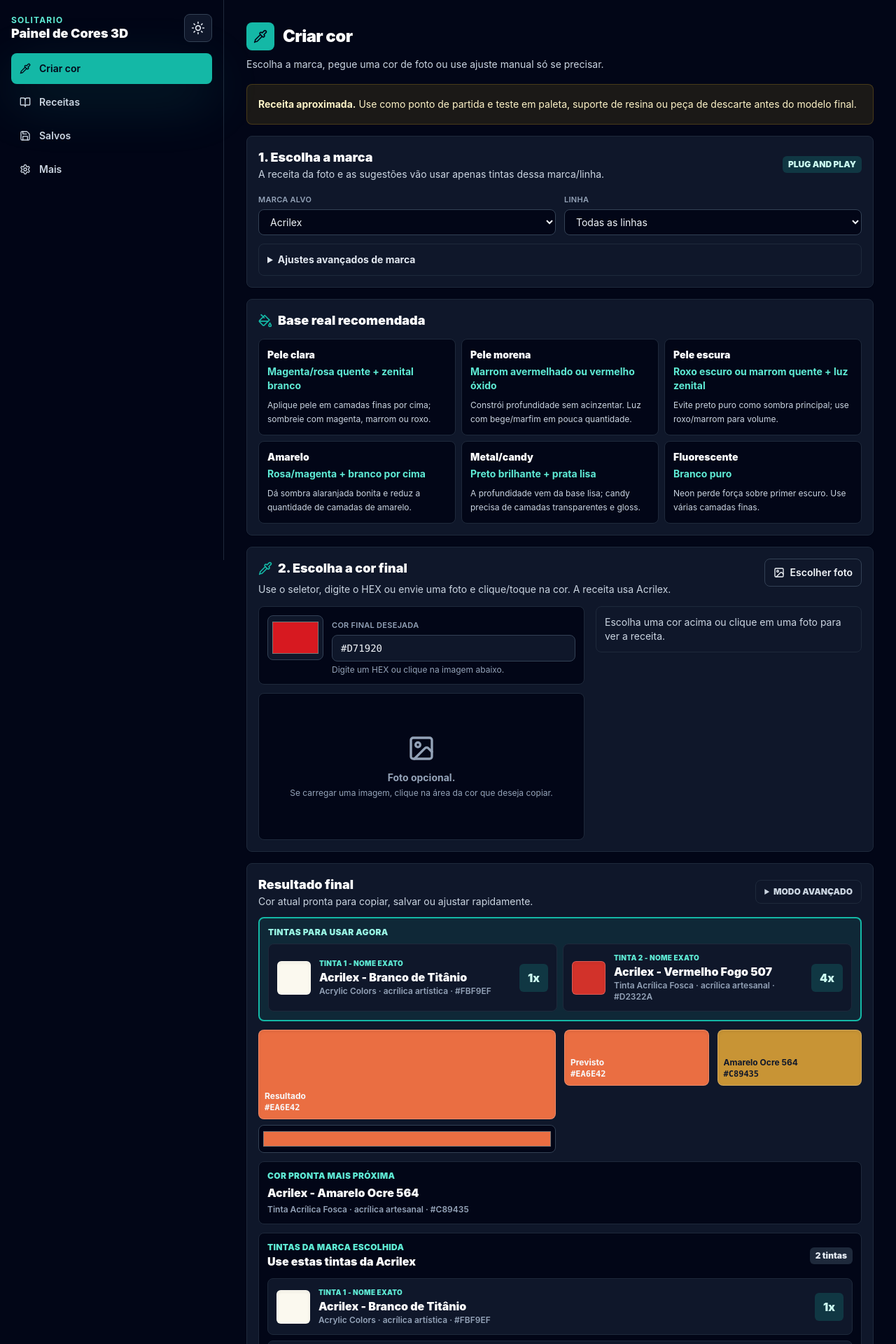
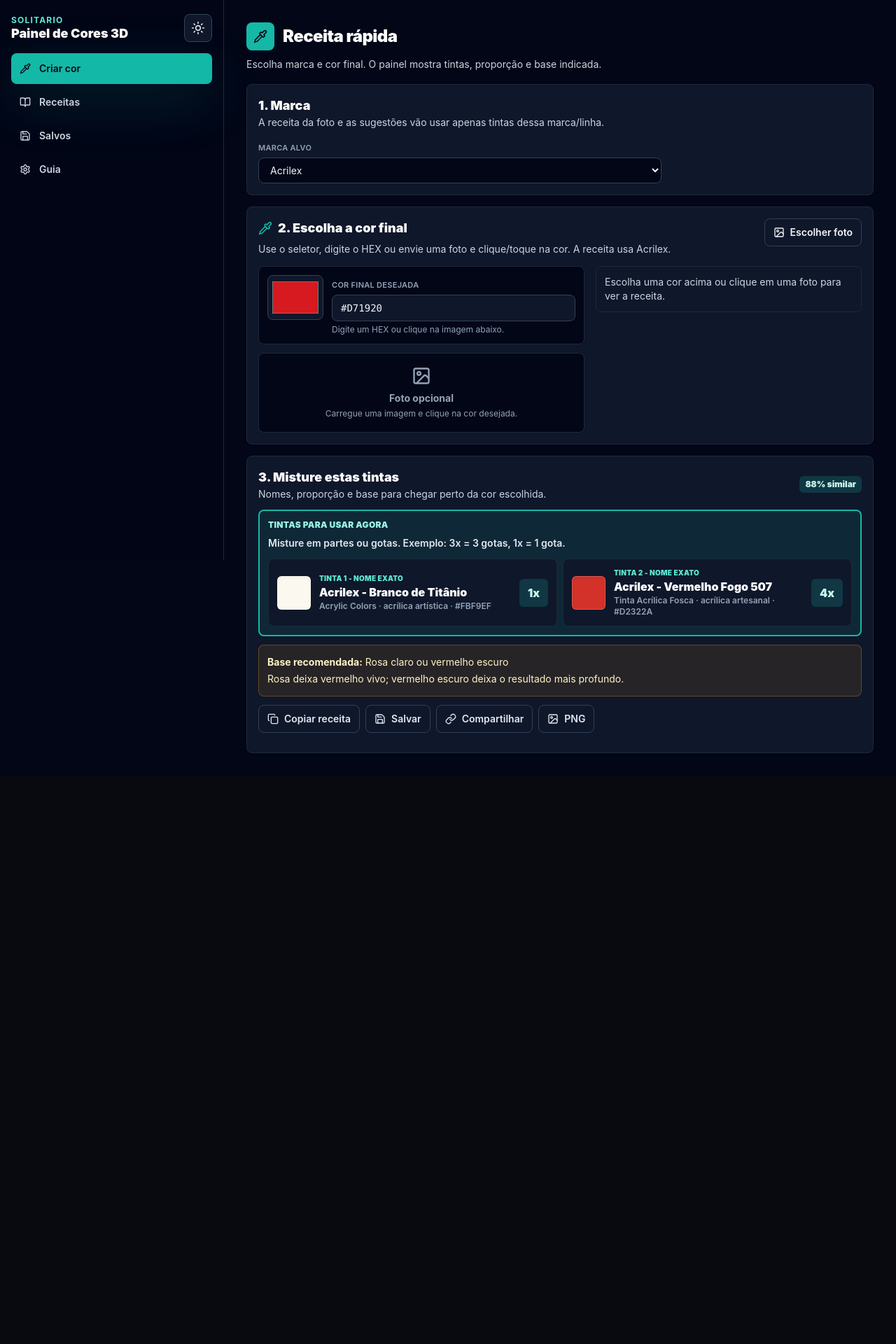
Before and after one commit to Phiricci/Painel-de-Cores, a React (Vite) app: page / in a window 1280 px wide. Shown: the top 1920 px of the page at 70% size. After the commit the page ends 1108 px from the top, so only its background shows below. Built offline with nearby package versions, Linux system fonts and the light colour scheme.

Commit message:
Simplifica fluxo principal de receitas

```diff
--- a/public/sw.js
+++ b/public/sw.js
@@ -1,4 +1,4 @@
-const CACHE_NAME = "solitario-cores-3d-v2";
+const CACHE_NAME = "solitario-cores-3d-v4";
 const APP_SHELL = ["/manifest.webmanifest", "/icon.svg", "/og-image.svg"];
 
 self.addEventListener("install", (event) => {
@@ -47,7 +47,7 @@
 
 self.addEventListener("fetch", (event) => {
   if (event.request.method !== "GET") return;
-  if (event.request.mode === "navigate" || event.request.destination === "document") {
+  if (event.request.mode === "navigate" || ["document", "script", "style", "worker", "manifest"].includes(event.request.destination)) {
     event.respondWith(networkFirst(event.request));
     return;
   }
--- a/src/App.tsx
+++ b/src/App.tsx
@@ -152,7 +152,7 @@
   { id: "mixer", label: "Criar cor", icon: Pipette },
   { id: "recipes", label: "Receitas", icon: BookOpen },
   { id: "mine", label: "Salvos", icon: Save },
-  { id: "settings", label: "Mais", icon: Settings },
+  { id: "guide", label: "Guia", icon: Settings },
 ];
 
 const sortedPaintBrands = [...paintBrands].sort((a, b) => a.name.localeCompare(b.name, "pt-BR"));
@@ -572,6 +572,10 @@
 
   if (intent === "skin" && !/(pele|flesh|skin|rosa|pink|magenta|marrom|brown|ocre|ochre|branco|white|siena|sepia)/.test(recipeText)) {
     penalty += 0.16;
+  }
+
+  if (intent === "skin" && !/(pele|flesh|skin)/.test(recipeText)) {
+    penalty += 0.2;
   }
 
   if (parts.length > 1 && new Set(parts.map((part) => part.paint.id)).size !== parts.length) {
@@ -784,6 +788,9 @@
       <div className="mb-2 text-xs font-black uppercase tracking-wide text-teal-800 dark:text-teal-200">
         Tintas para usar agora
       </div>
+      <p className="mb-3 text-sm font-semibold text-slate-700 dark:text-slate-200">
+        Misture em partes ou gotas. Exemplo: 3x = 3 gotas, 1x = 1 gota.
+      </p>
       <div className="grid gap-2 md:grid-cols-2">
         {suggestion.parts.map((part, index) => (
           <PaintRecipeRow key={`top-${part.paint.id}-${part.parts}`} part={part} brand={selectedBrand} index={index} />
@@ -2022,6 +2029,11 @@
     setPhotoSuggestion(suggestBrandMix(selectedBrandPaints, photoTargetHex, selectedBrand));
   }, [photoTargetHex, selectedBrand, selectedBrandPaints]);
 
+  useEffect(() => {
+    if (!photoSuggestion) return;
+    applyPhotoMixSuggestion(photoSuggestion);
+  }, [photoSuggestion]);
+
   const setTargetHex = (hex: string) => {
     const normalized = normalizeHex(hex);
     setPhotoTargetHex(normalized);
@@ -2137,10 +2149,10 @@
             {photoUrl ? (
               <canvas ref={canvasRef} onClick={handlePickColor} className="block max-h-[420px] w-full cursor-crosshair object-contain" title="Clique na cor que deseja copiar" />
             ) : (
-              <div className="flex min-h-52 flex-col items-center justify-center p-6 text-center text-slate-500 dark:text-slate-400">
-                <ImageIcon className="mb-3 h-10 w-10" />
-                <div className="text-sm font-bold">Foto opcional.</div>
-                <div className="mt-1 text-xs">Se carregar uma imagem, clique na área da cor que deseja copiar.</div>
+              <div className="flex min-h-28 flex-col items-center justify-center p-4 text-center text-slate-500 dark:text-slate-400">
+                <ImageIcon className="mb-2 h-7 w-7" />
+                <div className="text-sm font-bold">Foto opcional</div>
+                <div className="mt-1 text-xs">Carregue uma imagem e clique na cor desejada.</div>
               </div>
             )}
           </div>
@@ -2154,6 +2166,13 @@
               {photoSuggestion ? (
                 <>
                   <div className="rounded-lg border border-teal-300 bg-teal-50 p-3 dark:border-teal-500/30 dark:bg-teal-500/10">
+                    <div className="mb-2 text-xs font-black uppercase tracking-wide text-teal-700 dark:text-teal-200">Cor aplicada</div>
+                    <ColorSwatch hex={photoTargetHex} label="Cor final escolhida" />
+                    <p className="mt-2 text-sm leading-6 text-slate-700 dark:text-slate-200">
+                      Receita atualizada abaixo com tintas da {selectedBrand.name}. Similaridade aproximada: <strong>{accuracy}%</strong>.
+                    </p>
+                  </div>
+                  <div className="hidden">
                     <div className="mb-3 flex items-start justify-between gap-3">
                       <div>
                         <div className="text-xs font-black uppercase tracking-wide text-teal-700 dark:text-teal-200">Receita rápida</div>
@@ -2192,7 +2211,7 @@
                       </div>
                     ) : null}
                   </div>
-                  <div className="flex flex-wrap gap-2">
+                  <div className="hidden">
                     <IconButton icon={FlaskConical} label="Usar esta receita" onClick={() => applyPhotoMixSuggestion(photoSuggestion)} />
                     <IconButton icon={Copy} label="Copiar" onClick={copyPhotoRecipe} />
                   </div>
@@ -2349,32 +2368,47 @@
     () => suggestBrandMix(selectedBrandPaints, calibratedHex, selectedBrand, mixerColors),
     [calibratedHex, mixerColors, selectedBrand, selectedBrandPaints],
   );
+  const topPrimerAdvice = useMemo(
+    () => primerAdviceForColor(calibratedHex, topBrandSuggestion?.parts.map((part) => part.paint) ?? []),
+    [calibratedHex, topBrandSuggestion],
+  );
+  const topRecipeText = useMemo(() => {
+    if (!topBrandSuggestion?.parts.length) {
+      return `${selectedBrand.name}: nenhuma receita encontrada para ${calibratedHex}.`;
+    }
+    const parts = topBrandSuggestion.parts
+      .map((part) => `${formatParts(part.parts)}x ${part.paint.name} (${part.paint.line})`)
+      .join(" + ");
+    return `${selectedBrand.name}: ${parts}. Base recomendada: ${topPrimerAdvice.base}. Alvo ${topBrandSuggestion.targetHex}; previsto ${topBrandSuggestion.resultHex}. Resultado aproximado: teste antes na paleta ou em peça de descarte.`;
+  }, [calibratedHex, selectedBrand.name, topBrandSuggestion, topPrimerAdvice.base]);
+  const topRecipeAccuracy = topBrandSuggestion ? Math.max(0, Math.round((1 - Math.min(topBrandSuggestion.score, 1)) * 100)) : 0;
+  const copyTopRecipe = () => copyToClipboard(topRecipeText);
   const firstHsl = rgbToHsl(hexToRgb(mixerColors[0]?.hex ?? predictedHex));
 
   return (
     <div>
       <SectionTitle
         icon={Pipette}
-        title="Criar cor"
-        subtitle="Escolha a marca, pegue uma cor de foto ou use ajuste manual só se precisar."
+        title="Receita rápida"
+        subtitle="Escolha marca e cor final. O painel mostra tintas, proporção e base indicada."
       />
 
-      <div className="mb-4 rounded-lg border border-amber-300/60 bg-amber-100 p-4 text-sm leading-6 text-amber-950 dark:border-amber-400/20 dark:bg-amber-400/10 dark:text-amber-100">
+      <div className="hidden">
         <strong>Receita aproximada.</strong> Use como ponto de partida e teste em paleta, suporte de resina ou peça de descarte antes do modelo final.
       </div>
 
       <section className="mb-4 rounded-lg border border-slate-200 bg-white p-4 shadow-sm dark:border-slate-800 dark:bg-slate-900">
         <div className="mb-3 flex flex-wrap items-center justify-between gap-3">
           <div>
-            <h3 className="text-lg font-black text-slate-950 dark:text-white">1. Escolha a marca</h3>
+            <h3 className="text-lg font-black text-slate-950 dark:text-white">1. Marca</h3>
             <p className="text-sm text-slate-600 dark:text-slate-300">
               A receita da foto e as sugestões vão usar apenas tintas dessa marca/linha.
             </p>
           </div>
-          <span className="rounded-md bg-teal-100 px-2 py-1 text-xs font-black uppercase text-teal-900 dark:bg-teal-500/20 dark:text-teal-100">plug and play</span>
+          <span className="hidden">plug and play</span>
         </div>
-        <div className="grid gap-3 md:grid-cols-2">
-          <div>
+        <div className="grid gap-3">
+          <div className="max-w-xl">
             <FieldLabel>Marca alvo</FieldLabel>
             <select
               value={selectedBrandId}
@@ -2391,7 +2425,7 @@
               ))}
             </select>
           </div>
-          <div>
+          <div className="hidden">
             <FieldLabel>Linha</FieldLabel>
             <select value={selectedBrandLine} onChange={(event) => setSelectedBrandLine(event.target.value)} className="mt-1 w-full rounded-lg border border-slate-300 bg-white px-3 py-2 text-sm dark:border-slate-700 dark:bg-slate-950">
               {brandLineOptions(selectedBrandId).map((line) => (
@@ -2413,7 +2447,7 @@
             </div>
           </div>
         </div>
-        <details className="mt-3 rounded-lg border border-slate-200 p-3 dark:border-slate-800">
+        <details className="hidden">
           <summary className="cursor-pointer text-sm font-bold text-slate-700 dark:text-slate-200">Ajustes avançados de marca</summary>
           <div className="mt-3 grid gap-3 md:grid-cols-[auto_1fr]">
             <IconButton icon={PaintBucket} label="Converter mistura manual para marca" onClick={convertMixerToBrand} />
@@ -2432,7 +2466,9 @@
         </details>
       </section>
 
-      <BenchRulesCard />
+      <div className="hidden">
+        <BenchRulesCard />
+      </div>
 
       <PhotoColorPickerSection
         selectedBrand={selectedBrand}
@@ -2643,10 +2679,15 @@
         <section ref={exportRef} id="recipe-export-card" className="rounded-lg border border-slate-200 bg-white p-4 shadow-sm dark:border-slate-800 dark:bg-slate-900">
           <div className="mb-3 flex flex-wrap items-center justify-between gap-2">
             <div>
-              <h3 className="text-lg font-black text-slate-950 dark:text-white">Resultado final</h3>
-              <p className="text-sm text-slate-600 dark:text-slate-300">Cor atual pronta para copiar, salvar ou ajustar rapidamente.</p>
-            </div>
-            <details className="rounded-lg border border-slate-200 px-3 py-2 dark:border-slate-800">
+              <h3 className="text-lg font-black text-slate-950 dark:text-white">3. Misture estas tintas</h3>
+              <p className="text-sm text-slate-600 dark:text-slate-300">Nomes, proporção e base para chegar perto da cor escolhida.</p>
+            </div>
+            {topBrandSuggestion ? (
+              <span className="rounded-md bg-teal-100 px-2 py-1 text-xs font-black text-teal-900 dark:bg-teal-500/20 dark:text-teal-100">
+                {topRecipeAccuracy}% similar
+              </span>
+            ) : null}
+            <details className="hidden">
               <summary className="cursor-pointer text-xs font-black uppercase text-slate-600 dark:text-slate-300">Modo avançado</summary>
               <div className="mt-2 flex flex-wrap gap-2">
               {(["visual", "perceptual", "subtractive"] as MixMode[]).map((mode) => (
@@ -2668,7 +2709,20 @@
 
           <QuickPaintRecipeBanner suggestion={topBrandSuggestion} selectedBrand={selectedBrand} />
 
-          <div className="grid gap-3 md:grid-cols-[1fr_1fr]">
+          <div className="mb-3 rounded-lg border border-amber-300 bg-amber-50 p-3 text-sm leading-6 text-amber-950 dark:border-amber-500/30 dark:bg-amber-500/10 dark:text-amber-100">
+            <strong>Base recomendada:</strong> {topPrimerAdvice.base}
+            <br />
+            {topPrimerAdvice.why}
+          </div>
+
+          <div className="mb-3 flex flex-wrap gap-2">
+            <IconButton icon={Copy} label="Copiar receita" onClick={() => void copyTopRecipe()} />
+            <IconButton icon={Save} label="Salvar" onClick={saveRecipe} />
+            <IconButton icon={Link} label="Compartilhar" onClick={shareCurrentRecipe} />
+            <IconButton icon={ImageIcon} label="PNG" onClick={exportCurrentPng} />
+          </div>
+
+          <div className="hidden">
             <div>
               <ColorSwatch hex={calibratedHex} label="Resultado" large />
               <input
@@ -2685,7 +2739,7 @@
             </div>
           </div>
 
-          <div className="mt-3 rounded-lg border border-slate-200 bg-slate-50 p-3 dark:border-slate-800 dark:bg-slate-950">
+          <div className="hidden">
             <div className="text-xs font-black uppercase tracking-wide text-teal-700 dark:text-teal-300">Cor pronta mais próxima</div>
             <div className="mt-1 text-base font-black text-slate-950 dark:text-white">
               {selectedBrand.name} - {brandEquivalentResult.name}
@@ -2695,7 +2749,7 @@
             </div>
           </div>
 
-          <div className="mt-3">
+          <div className="hidden">
             <MixerPartsSummary
               colors={mixerColors}
               resultHex={calibratedHex}
@@ -2704,14 +2758,14 @@
             />
           </div>
 
-          <details className="mt-3 rounded-lg border border-slate-200 p-3 dark:border-slate-800">
+          <details className="hidden">
             <summary className="cursor-pointer text-sm font-bold text-slate-700 dark:text-slate-200">Códigos HEX/RGB/HSL</summary>
             <div className="mt-3">
               <ColorCodePanel hex={calibratedHex} label="Códigos e contraste do resultado calibrado" />
             </div>
           </details>
 
-          <details className="mt-3 rounded-lg border border-slate-200 p-3 dark:border-slate-800">
+          <details className="hidden">
             <summary className="cursor-pointer text-sm font-bold text-slate-700 dark:text-slate-200">Variações e primer</summary>
             <div className="mt-3 grid gap-3 sm:grid-cols-2">
             <div className="rounded-lg border border-slate-200 p-3 dark:border-slate-800">
@@ -2756,21 +2810,21 @@
           </details>
 
           {quickPreview ? (
-            <div className="mt-3 rounded-lg border border-teal-300 bg-teal-50 p-3 dark:border-teal-500/30 dark:bg-teal-500/10">
+            <div className="hidden">
               <div className="mb-2 text-sm font-bold text-teal-800 dark:text-teal-100">{quickPreview.label}</div>
               <ColorSwatch hex={quickPreview.hex} label="Prévia gerada" />
             </div>
           ) : null}
 
           {matchedCalibration ? (
-            <div className="mt-3 rounded-lg border border-emerald-300 bg-emerald-50 p-3 text-sm text-emerald-900 dark:border-emerald-500/30 dark:bg-emerald-500/10 dark:text-emerald-100">
+            <div className="hidden">
               Calibração aplicada: {matchedCalibration.brand} / {matchedCalibration.line}, {matchedCalibration.layers} camadas sobre {matchedCalibration.primer}.
             </div>
           ) : null}
         </section>
       </div>
 
-      <section className="mt-4 rounded-lg border border-slate-200 bg-white p-4 shadow-sm dark:border-slate-800 dark:bg-slate-900">
+      <section className="hidden">
         <div className="mb-3 flex items-center gap-2">
           <Save className="h-5 w-5 text-teal-500" />
           <h3 className="text-lg font-black">Salvar e compartilhar</h3>
```
Also changed, not shown: src/main.tsx (+10 -1 lines), 1 other file (tests, documents, lock files or other folders).
